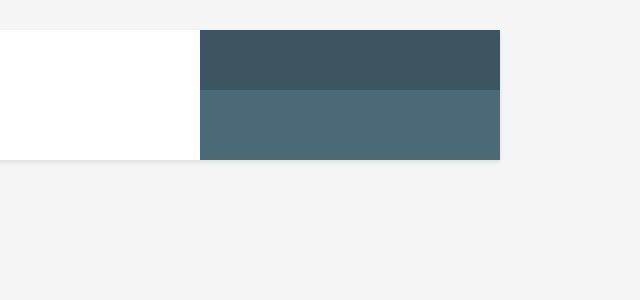
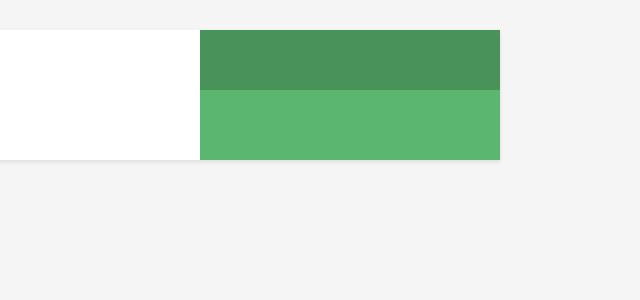
Before and after one commit to shiroscout/shiroscout, a Jekyll site: the page built from index.html, in a window 1280 px wide. Shown: the top 300 px of the page, without its empty margins (640-1280 px from the left). Built offline with Jekyll 4.4.1, drawn with Linux system fonts in a browser that asks for light colours.

Commit message:
Update _config.yml
4

```diff
--- a/_config.yml
+++ b/_config.yml
@@ -10,7 +10,7 @@ baseurl: '/shiroscout'
 
 description: A beautiful Jekyll theme for creating resume
 # Style will be applied only after restarting the build or serve. Just choose one of the options.
-theme_skin: ceramic # blue turquoise green berry orange ceramic
+theme_skin: green # blue turquoise green berry orange ceramic
 chrome_mobile_color: #006699
 
 # Tracker
```
